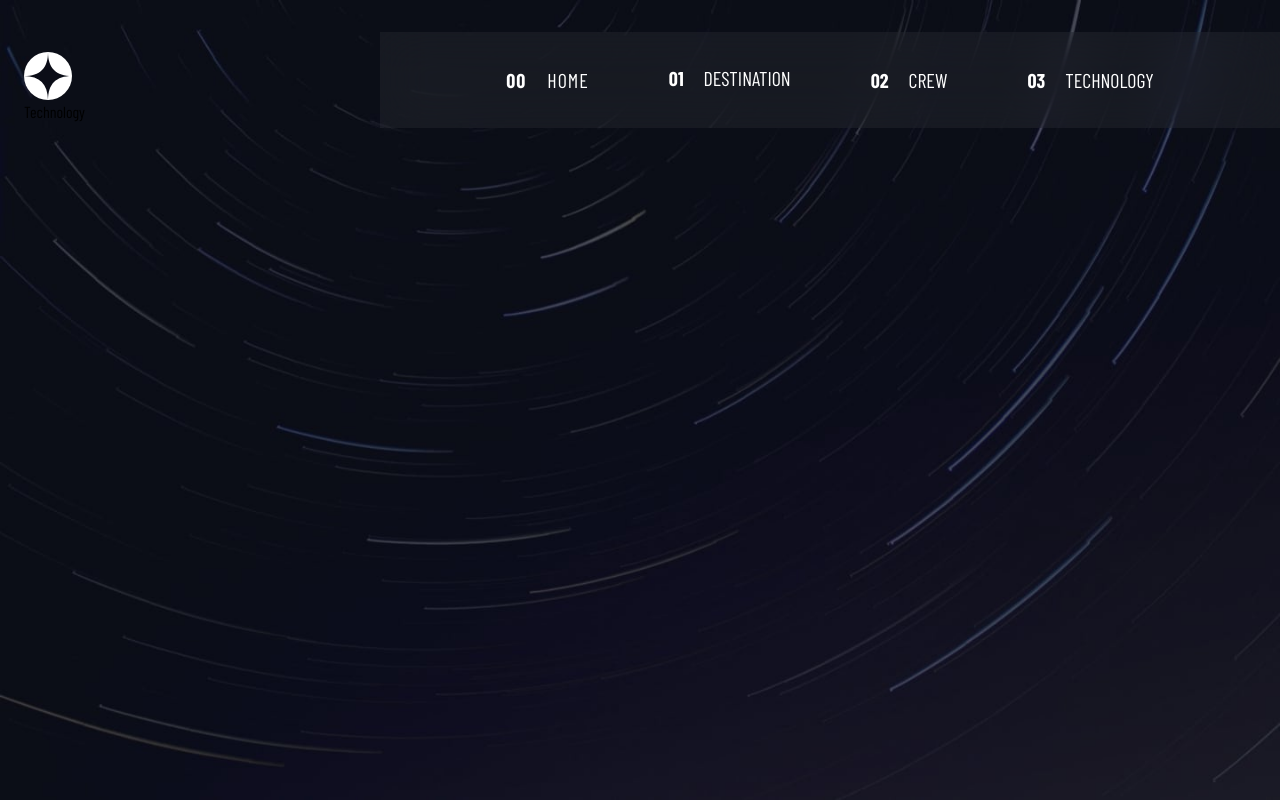
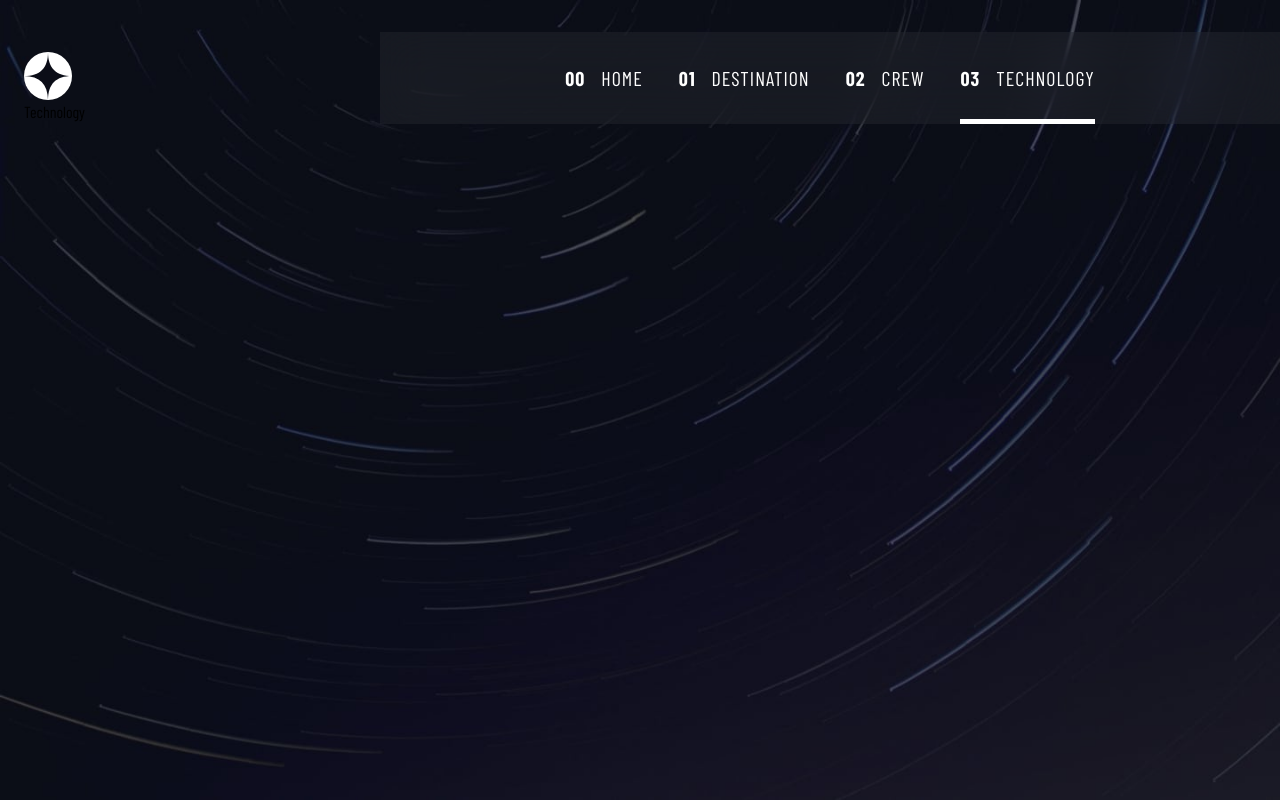
Before and after one commit to shekinahwebdev/SPACE-TOURISM, a React (Vite) app: page /technology in a window 1280 px wide. Built offline with nearby package versions, Linux system fonts and the light colour scheme; a web font is replaced by a local one.

Commit message:
Implement logic for active page across all components

```diff
--- a/src/components/Navbar/DesktopNavBar.tsx
+++ b/src/components/Navbar/DesktopNavBar.tsx
@@ -1,41 +1,37 @@
 import { Link } from "react-router-dom";
 
-const DesktopNavBar = () => {
+interface DesktopNavBarProps {
+  activePage: string;
+}
+
+const DesktopNavBar = ({ activePage }: DesktopNavBarProps) => {
+  const links = [
+    { path: "/", number: "00", label: "Home" },
+    { path: "/destination", number: " 01", label: "Destination" },
+    { path: "/crew", number: "02", label: "Crew" },
+    { path: "/technology", number: "03", label: "Technology" },
+  ];
+
   return (
     <div className="text-clr-white border-white right-0 fixed top-0 max-w-[620px] bg-white/5 backdrop-blur-xl md:flex flex-row px-10 pt-3 w-full z-[999] desktop-header hidden">
       <nav className="w-full text-xl gap-10">
         <ul className="flex flex-row justify-between items-center w-full xl:justify-center xl:gap-20">
-          <li className="pb-2 sm:pb-0 mt-8 font-light md:text-xl md:-tracking-tighter">
-            <Link to="/">
-              <div className="relative inline-block group pb-3 md:pb-8">
-                <span className="mr-4 font-extrabold">00</span> Home
-                <span className="absolute left-0 bottom-0 w-0 h-[2px] transition-all duration-300 bg-white group-hover:w-full"></span>
-              </div>
-            </Link>
-          </li>
-          <li className="mt-8 font-light md:text-xl">
-            <Link to="/destination">
-              <div className="relative inline-block group pb-3  md:pb-9">
-                <span className="mr-4 font-extrabold">01</span> Destination
-                <span className="absolute left-0 bottom-0 w-0 h-[2px] transition-all duration-300 bg-white group-hover:w-full"></span>
-              </div>
-            </Link>
-          </li>
-          <li className="mt-8 font-light md:text-xl">
-            <Link to="/crew">
-              <div className="relative inline-block group pb-3  md:pb-8">
-                <span className="mr-4 font-extrabold">02</span> Crew
-                <span className="absolute left-0 bottom-0 w-0 h-[2px] transition-all duration-300 bg-white group-hover:w-full"></span>
-              </div>
-            </Link>
-          </li>
-          <li className="mt-8 font-light md:text-xl">
-            <Link to="/technology">
-              <div className="relative inline-block group pb-3 md:pb-8">
-                <span className="mr-4 font-extrabold">03</span> Technology
-                <span className="absolute left-0 bottom-0 w-0 h-[2px] transition-all duration-300 bg-white group-hover:w-full"></span>
-              </div>
-            </Link>
+          <li className="pb-2 sm:pb-0 mt-8 font-light md:text-xl md:-tracking-tighter md:gap-9 md:flex">
+            {links.map((link) => (
+              <Link key={link.path} to={link.path}>
+                <div className="relative inline-block group pb-3 md:pb-8">
+                  <span className="mr-4 font-extrabold">{link.number}</span>
+                  {link.label}
+                  <span
+                    className={`absolute left-0 bottom-0 w-0 h-[5px] transition-all duration-300 group-hover:bg-white/65 group-hover:w-full ${
+                      activePage == link.path
+                        ? "w-full bg-white"
+                        : "w-0 group-hover:w-full"
+                    }`}
+                  ></span>
+                </div>
+              </Link>
+            ))}
           </li>
         </ul>
       </nav>
--- a/src/components/Navbar/MobileNavBar.tsx
+++ b/src/components/Navbar/MobileNavBar.tsx
@@ -3,7 +3,19 @@ import { useGSAP } from "@gsap/react";
 import gsap from "gsap";
 import { useRef } from "react";
 
-const MobileNavBar = ({ onClosed }: { onClosed: () => void }) => {
+interface MobileNavBarProps {
+  onClosed: () => void;
+  activePage: string;
+}
+
+const MobileNavBar = ({ onClosed, activePage }: MobileNavBarProps) => {
+  const links = [
+    { path: "/", number: "00", label: "Home" },
+    { path: "/destination", number: " 01", label: "Destination" },
+    { path: "/crew", number: "02", label: "Crew" },
+    { path: "/technology", number: "03", label: "Technology" },
+  ];
+
   const navRef = useRef<HTMLDivElement>(null);
   useGSAP(() => {
     gsap.fromTo(
@@ -45,39 +57,24 @@ const MobileNavBar = ({ onClosed }: { onClosed: () => void }) => {
           />
         </button>
       </div>
-      <nav className="absolute top-60 flex text-xl justify-center items-center gap-10">
+      <nav className="absolute top-72 flex text-xl justify-center items-center">
         <ul>
-          <li className="pb-2 font-light">
-            <Link to="/">
-              <div className="relative inline-block group pb-3">
-                <span className="mr-4 font-extrabold">00</span> Home
-                <span className="absolute left-0 bottom-0 w-0 h-[2px] transition-all duration-300 bg-white group-hover:w-full"></span>
-              </div>
-            </Link>
-          </li>
-          <li className="mt-8  font-light">
-            <Link to="/destination">
-              <div className="relative inline-block group pb-3">
-                <span className="mr-4 font-extrabold">01</span> Destination
-                <span className="absolute left-0 bottom-0 w-0 h-[2px] transition-all duration-300 bg-white group-hover:w-full"></span>
-              </div>
-            </Link>
-          </li>
-          <li className="mt-8  font-light">
-            <Link to="/crew">
-              <div className="relative inline-block group pb-3">
-                <span className="mr-4 font-extrabold">02</span> Crew
-                <span className="absolute left-0 bottom-0 w-0 h-[2px] transition-all duration-300 bg-white group-hover:w-full"></span>
-              </div>
-            </Link>
-          </li>
-          <li className="mt-8  font-light">
-            <Link to="/technology">
-              <div className="relative inline-block group pb-3">
-                <span className="mr-4 font-extrabold">03</span> Technology
-                <span className="absolute left-0 bottom-0 w-0 h-[2px] transition-all duration-300 bg-white group-hover:w-full"></span>
-              </div>
-            </Link>
+          <li className="pb-2 font-light flex flex-col gap-10 absolute">
+            {links.map((link) => (
+              <Link key={link.path} to={link.path}>
+                <div className="relative inline-block group pb-3">
+                  <span className="mr-4 font-extrabold">{link.number}</span>
+                  {link.label}
+                  <span
+                    className={`absolute left-0 bottom-0 w-0 h-[5px] transition-all duration-300 group-hover:bg-white/65 group-hover:w-full ${
+                      activePage == link.path
+                        ? "w-full bg-white"
+                        : "w-0 group-hover:w-full"
+                    }`}
+                  ></span>
+                </div>
+              </Link>
+            ))}
           </li>
         </ul>
       </nav>
--- a/src/components/Navbar/layout/Header.tsx
+++ b/src/components/Navbar/layout/Header.tsx
@@ -2,11 +2,18 @@ import logo from "/assets/shared/logo.svg";
 import open from "/assets/shared/icon-hamburger.svg";
 import MobileNavBar from "../MobileNavBar";
 import DesktopNavBar from "../DesktopNavBar";
-import { useState } from "react";
-import { Link } from "react-router-dom";
+import { useEffect, useState } from "react";
+import { Link, useLocation } from "react-router-dom";
 
 const Header = () => {
+  const location = useLocation();
   const [isOpen, setIsOpen] = useState(false);
+  const [activePage, setActivePage] = useState(location.pathname);
+
+  useEffect(() => {
+    setActivePage(location.pathname);
+  }, [location.pathname]);
+
   return (
     <>
       <header className="flex flex-row justify-between items-center w-full xl:mt-7">
@@ -20,8 +27,13 @@ const Header = () => {
           <img src={open} alt="Hamburger-icon" />
         </button>
       </header>
-      {isOpen && <MobileNavBar onClosed={() => setIsOpen(false)} />}
-      <DesktopNavBar />
+      {isOpen && (
+        <MobileNavBar
+          onClosed={() => setIsOpen(false)}
+          activePage={activePage}
+        />
+      )}
+      <DesktopNavBar activePage={activePage} />
     </>
   );
 };
```
